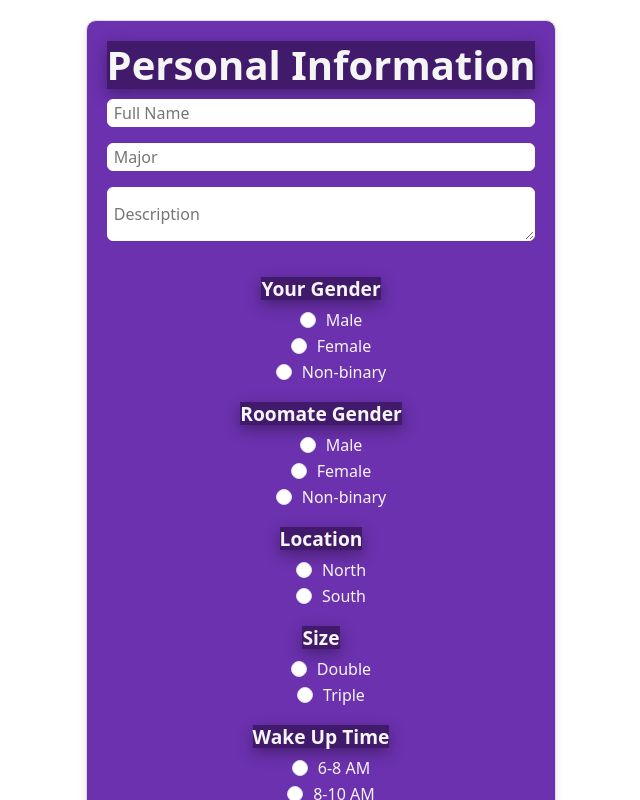
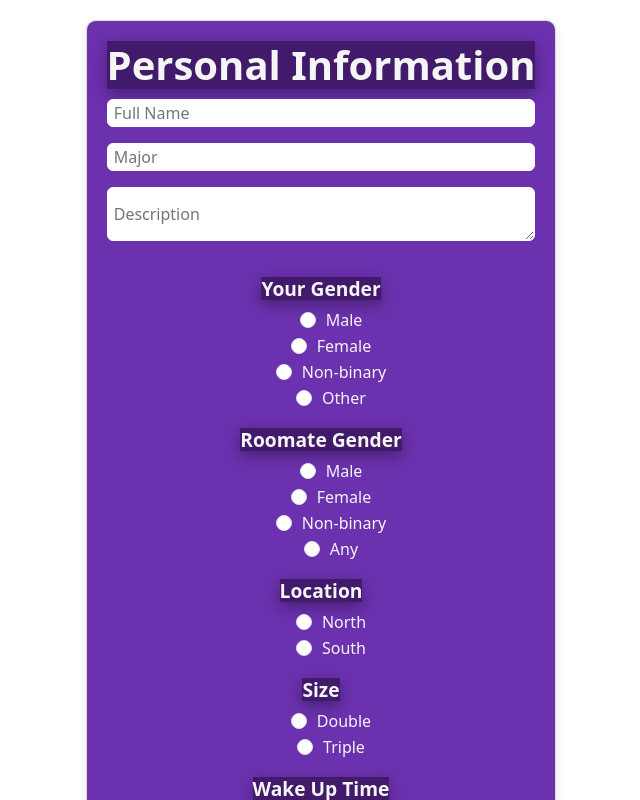
Before and after one commit to 392-f24/WildQuarters, a React (Vite) app: page / in a window 1280 px wide. Shown: the top 800 px of the page, without its empty margins (319-959 px from the left). Built offline with nearby package versions, Linux system fonts and the light colour scheme.

Commit message:
Added more genders to the pref form

```diff
--- a/src/components/PrefForm.jsx
+++ b/src/components/PrefForm.jsx
@@ -39,9 +39,9 @@ const PrefForm = () => {
                 <textarea className="border rounded border-white" placeholder=" Description" name="desc" value={data.desc} onChange={(event) => handleChange(event)}/>
             </div>
 
-            <Question label="Your Gender" name="gender" answers={['Male', 'Female', 'Non-binary']} data={data} handleChange={handleChange} />
+            <Question label="Your Gender" name="gender" answers={['Male', 'Female', 'Non-binary', 'Other']} data={data} handleChange={handleChange} />
 
-            <Question label="Roomate Gender" name="roommateGender" answers={['Male', 'Female', 'Non-binary']} data={data} handleChange={handleChange} />
+            <Question label="Roomate Gender" name="roommateGender" answers={['Male', 'Female', 'Non-binary', 'Any']} data={data} handleChange={handleChange} />
 
             <Question label="Location" name="location" answers={['North', 'South']} data={data} handleChange={handleChange}/>
 
```
